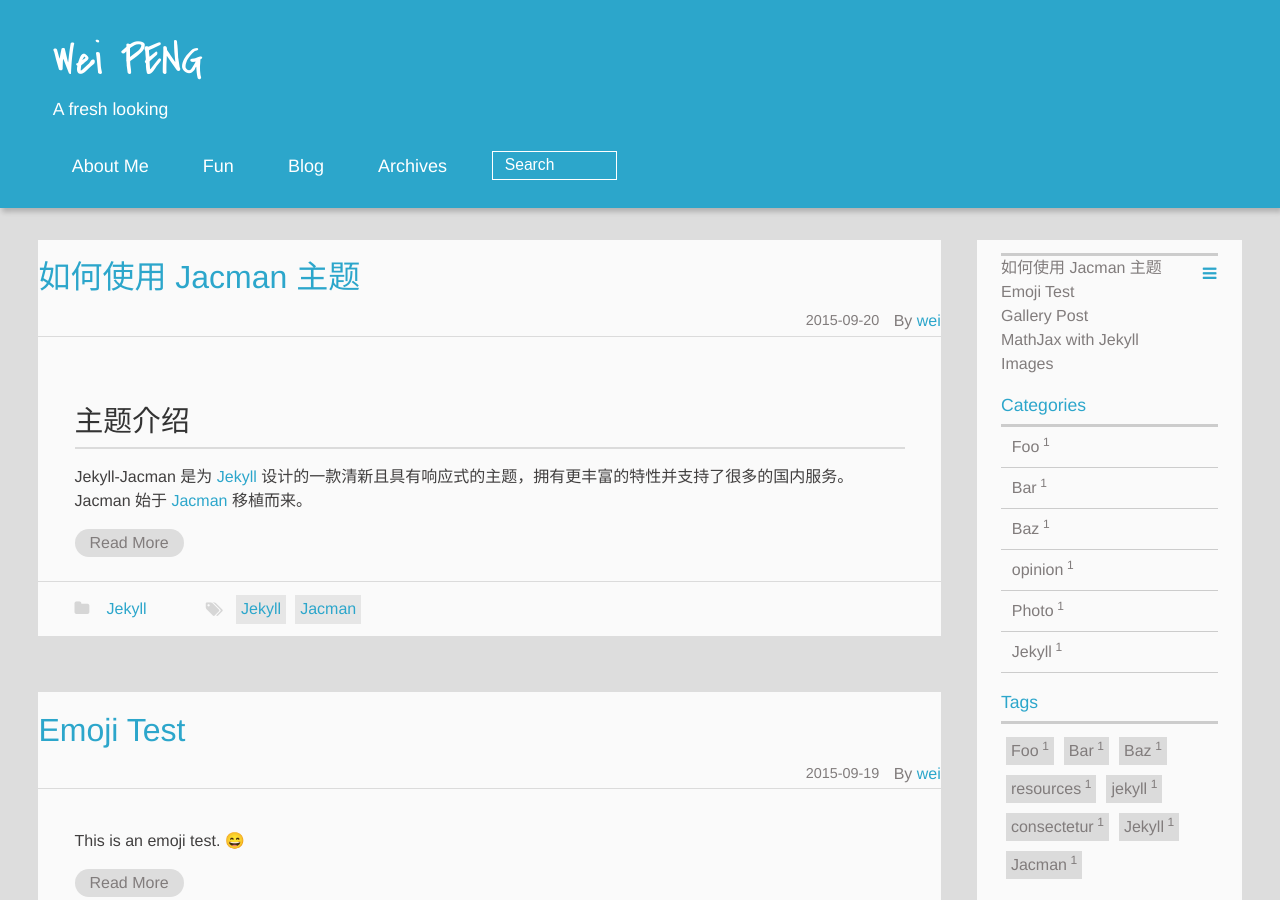
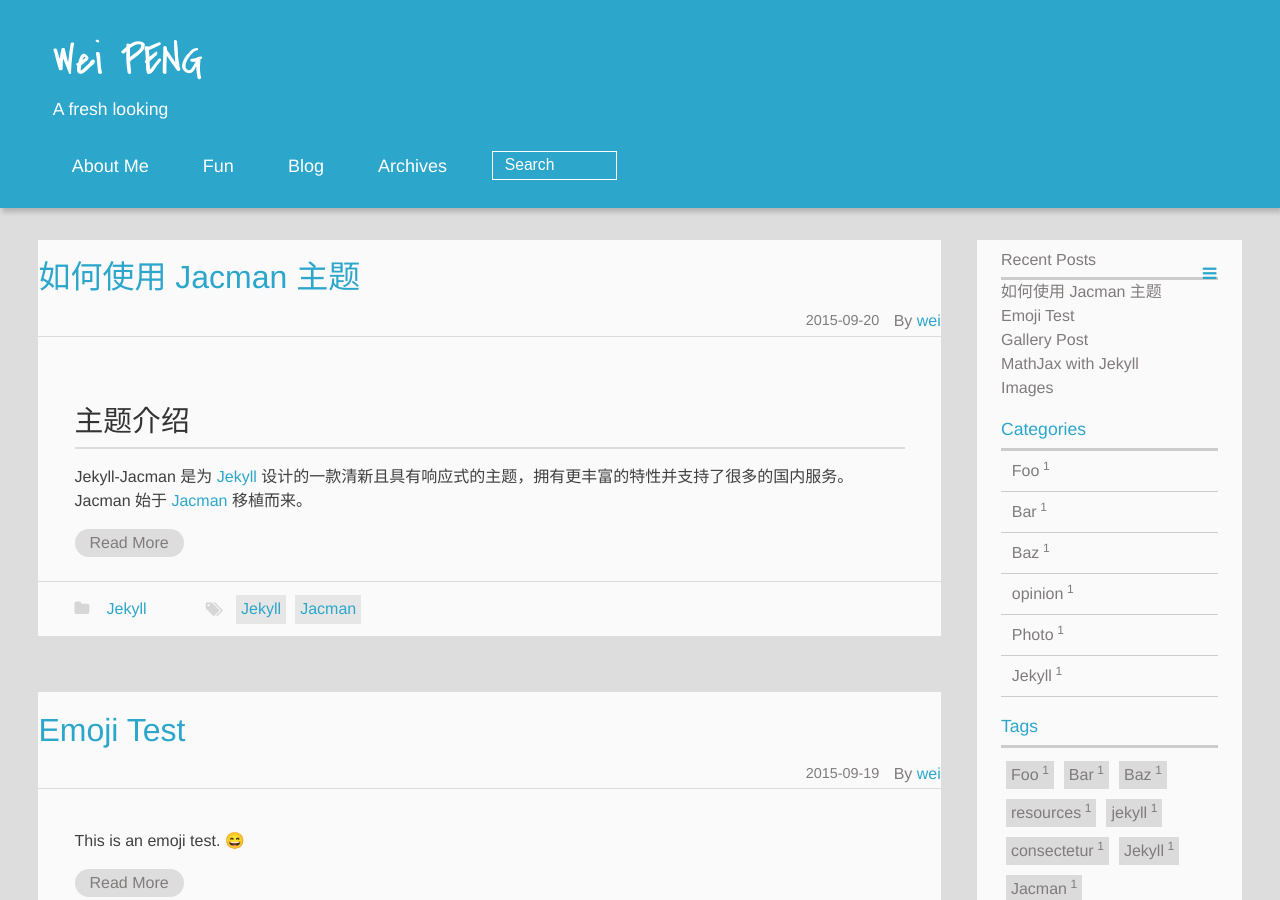
Before and after one commit to lpswpeng/lpswpeng.github.io, a Jekyll site: the page built from index.html, in a window 1280 px wide and 900 px high. Built offline with Jekyll 4.4.1, drawn with Linux system fonts in a browser that asks for light colours; emoji names are drawn with the system emoji font; formulas are drawn with MathJax 3; the list of posts is cut into pages by our own code.

Commit message:
Update recent_posts.html

```diff
--- a/_includes/_widget/recent_posts.html
+++ b/_includes/_widget/recent_posts.html
@@ -1,5 +1,5 @@
 
-
+<h2>Recent Posts</h2>
 <div class="postslist">
   <p class="asidetitle">{{ lang.posts }}</p>
     <ul>
```
